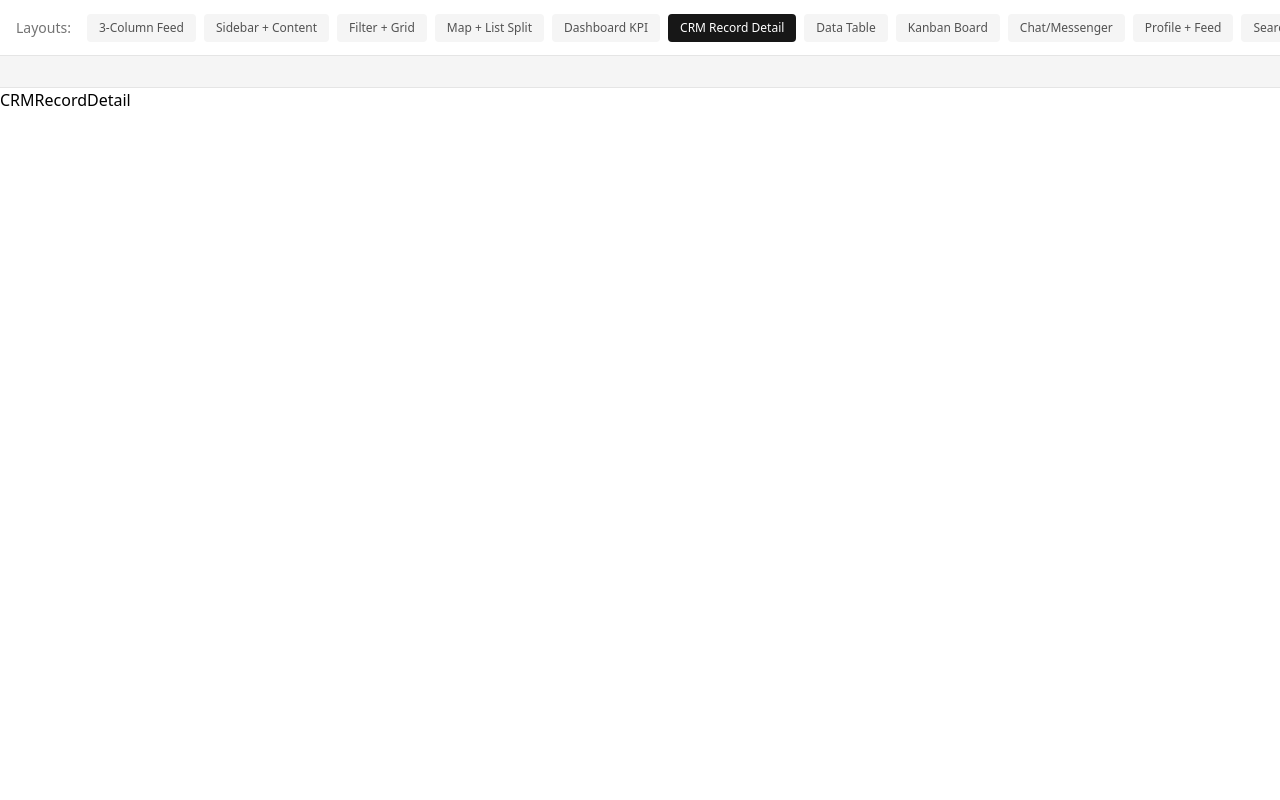
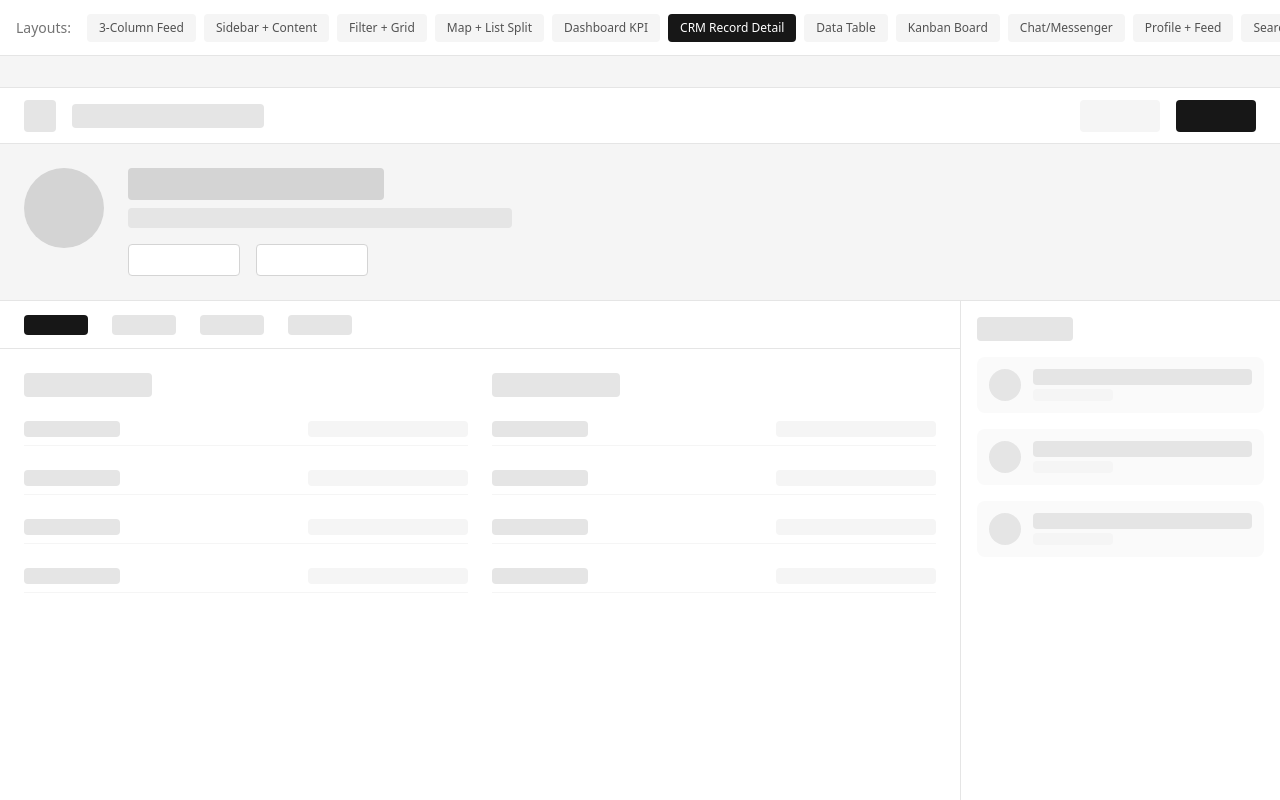
Before and after one commit to manikya-ua/react-layouts, a React (Vite) app: page / in a window 1280 px wide. Both pictures are taken after a click on the button "CRM Record Detail". Built offline with nearby package versions, Linux system fonts and the light colour scheme.

Commit message:
Add CRM Record details

```diff
--- a/src/components/CRMRecordDetail.tsx
+++ b/src/components/CRMRecordDetail.tsx
@@ -1 +1,139 @@
-export function CRMRecordDetail() { return <div>CRMRecordDetail</div> }
+import { Flex } from "./generic/Flex";
+import { Box } from "./generic/Box";
+
+export function CRMRecordDetail() {
+	return (
+		<Flex direction="flex-col" className="flex-1">
+			<Flex
+				height={3.5}
+				className="border-b border-neutral-200 items-center px-6"
+				gap={1}
+			>
+				<Box color="200" width={2} height={2}></Box>
+				<Box color="200" width={12} height={1.5}></Box>
+				<Flex className="flex-1"></Flex>
+				<Box width={5} height={2} color="100"></Box>
+				<Box width={5} height={2} color="900"></Box>
+			</Flex>
+			<Flex
+				padding={1.5}
+				className="border-b border-neutral-200 bg-neutral-100"
+			>
+				<Flex gap={1.5}>
+					<Box width={5} height={5} color="300" borderRadius={999}></Box>
+					<Flex direction="flex-col" gap={0.5} className="flex-1">
+						<Box width={16} height={2} color="300"></Box>
+						<Box width={24} height={1.25} color="200"></Box>
+						<Flex gap={1} className="mt-2">
+							<Box
+								height={2}
+								width={7}
+								color="white"
+								className="border border-neutral-300"
+							></Box>
+							<Box
+								height={2}
+								width={7}
+								color="white"
+								className="border border-neutral-300"
+							></Box>
+						</Flex>
+					</Flex>
+				</Flex>
+			</Flex>
+			<Flex className="flex-1">
+				<Flex className="flex-1" direction="flex-col">
+					<Flex
+						height={3}
+						className="border-b border-neutral-200 items-center px-6"
+						gap={1.5}
+					>
+						<Box width={4} height={1.25} color="900"></Box>
+						<Box width={4} height={1.25} color="200"></Box>
+						<Box width={4} height={1.25} color="200"></Box>
+						<Box width={4} height={1.25} color="200"></Box>
+					</Flex>
+					<Flex padding={1.5} direction="flex-col" className="flex-1">
+						<Table />
+					</Flex>
+				</Flex>
+
+				<Flex
+					gap={1}
+					padding={1}
+					width={20}
+					className="border-l border-neutral-200"
+					direction="flex-col"
+				>
+					<Box height={1.5} width={6} color="200"></Box>
+					<Card></Card>
+					<Card></Card>
+					<Card></Card>
+				</Flex>
+			</Flex>
+		</Flex>
+	);
+}
+
+function Card() {
+	return (
+		<Flex padding={0.75} gap={0.75} className="bg-neutral-50 rounded-lg">
+			<Box
+				color="200"
+				width={2}
+				height={2}
+				borderRadius={999}
+				className="shrink-0"
+			></Box>
+			<Flex direction="flex-col" className="flex-1" gap={0.25}>
+				<Box height={1} color="200"></Box>
+				<Box height={0.75} width={5} color="100"></Box>
+			</Flex>
+		</Flex>
+	);
+}
+
+function Table() {
+	return (
+		<div className="grid grid-cols-2 gap-6">
+			<div className="flex flex-col gap-4">
+				<div className="h-6 w-32 bg-neutral-200 rounded"></div>
+				<div className="flex justify-between py-2 border-b border-neutral-100">
+					<div className="h-4 w-24 bg-neutral-200 rounded"></div>
+					<div className="h-4 w-40 bg-neutral-100 rounded"></div>
+				</div>
+				<div className="flex justify-between py-2 border-b border-neutral-100">
+					<div className="h-4 w-24 bg-neutral-200 rounded"></div>
+					<div className="h-4 w-40 bg-neutral-100 rounded"></div>
+				</div>
+				<div className="flex justify-between py-2 border-b border-neutral-100">
+					<div className="h-4 w-24 bg-neutral-200 rounded"></div>
+					<div className="h-4 w-40 bg-neutral-100 rounded"></div>
+				</div>
+				<div className="flex justify-between py-2 border-b border-neutral-100">
+					<div className="h-4 w-24 bg-neutral-200 rounded"></div>
+					<div className="h-4 w-40 bg-neutral-100 rounded"></div>
+				</div>
+			</div>
+			<div className="flex flex-col gap-4">
+				<div className="h-6 w-32 bg-neutral-200 rounded"></div>
+				<div className="flex justify-between py-2 border-b border-neutral-100">
+					<div className="h-4 w-24 bg-neutral-200 rounded"></div>
+					<div className="h-4 w-40 bg-neutral-100 rounded"></div>
+				</div>
+				<div className="flex justify-between py-2 border-b border-neutral-100">
+					<div className="h-4 w-24 bg-neutral-200 rounded"></div>
+					<div className="h-4 w-40 bg-neutral-100 rounded"></div>
+				</div>
+				<div className="flex justify-between py-2 border-b border-neutral-100">
+					<div className="h-4 w-24 bg-neutral-200 rounded"></div>
+					<div className="h-4 w-40 bg-neutral-100 rounded"></div>
+				</div>
+				<div className="flex justify-between py-2 border-b border-neutral-100">
+					<div className="h-4 w-24 bg-neutral-200 rounded"></div>
+					<div className="h-4 w-40 bg-neutral-100 rounded"></div>
+				</div>
+			</div>
+		</div>
+	);
+}
```
